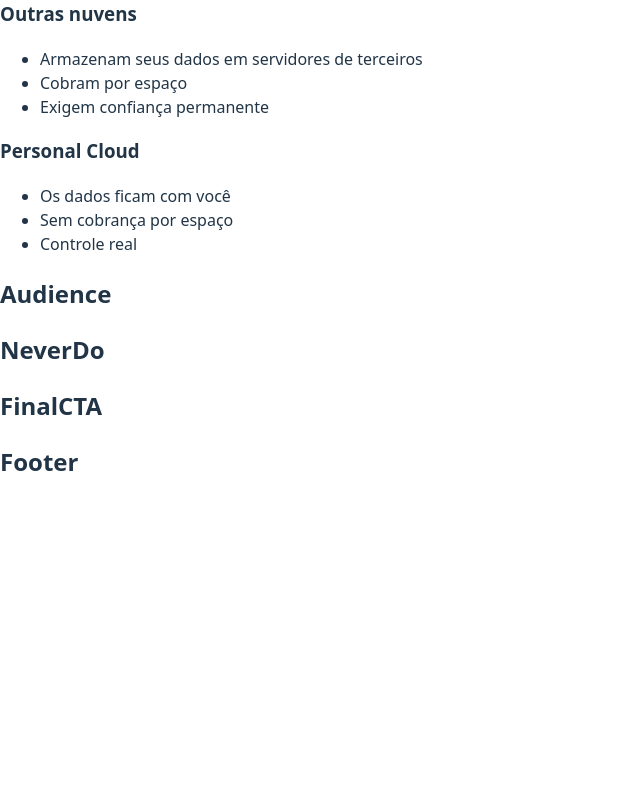
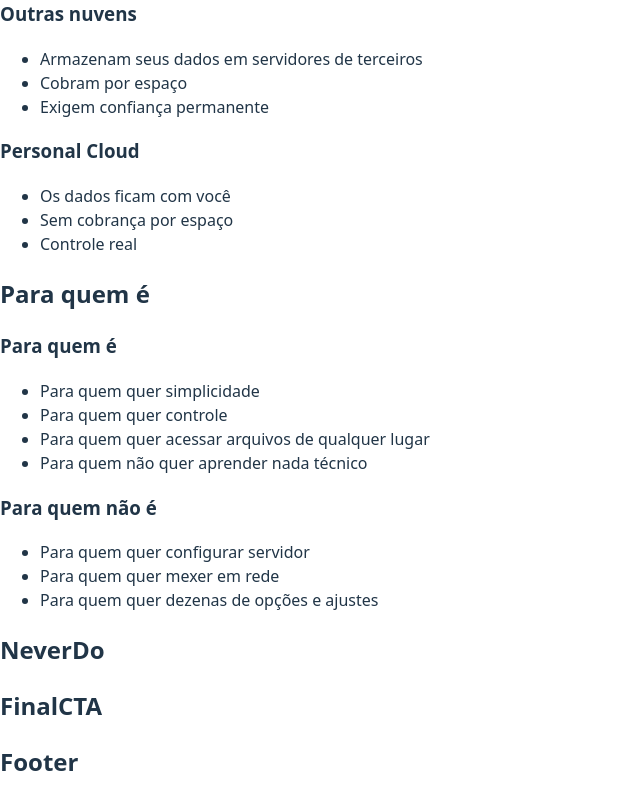
Before and after one commit to Rodrigoteodosio/personal-cloud-site, a React (Vite) app: page / in a window 1280 px wide. Shown: the part 918-1718 px from the top of the page, without its empty margins (0-640 px from the left). Before the commit the page ends 1418 px from the top, so only its background shows below. Built offline with nearby package versions, Linux system fonts and the light colour scheme.

Commit message:
Updated Audience.tsx

```diff
--- a/src/components/Audience.tsx
+++ b/src/components/Audience.tsx
@@ -1,7 +1,26 @@
 function Audience() {
   return (
     <section>
-      <h2>Audience</h2>
+      <h2>Para quem é</h2>
+      <div>
+        <div>
+          <h3>Para quem é</h3>
+          <ul>
+            <li>Para quem quer simplicidade</li>
+            <li>Para quem quer controle</li>
+            <li>Para quem quer acessar arquivos de qualquer lugar</li>
+            <li>Para quem não quer aprender nada técnico</li>
+          </ul>
+        </div>
+        <div>
+          <h3>Para quem não é</h3>
+          <ul>
+            <li>Para quem quer configurar servidor</li>
+            <li>Para quem quer mexer em rede</li>
+            <li>Para quem quer dezenas de opções e ajustes</li>
+          </ul>
+        </div>
+      </div>
     </section>
   )
 }
```
